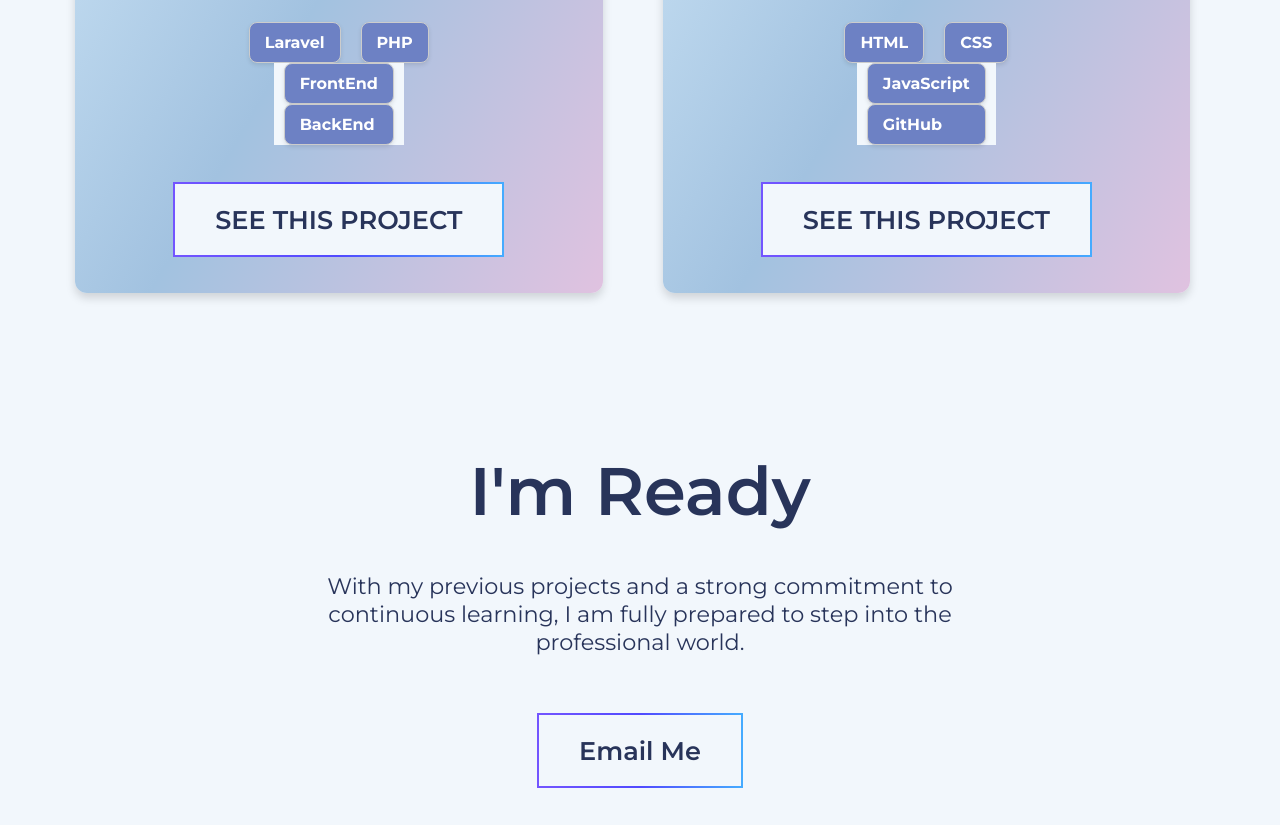
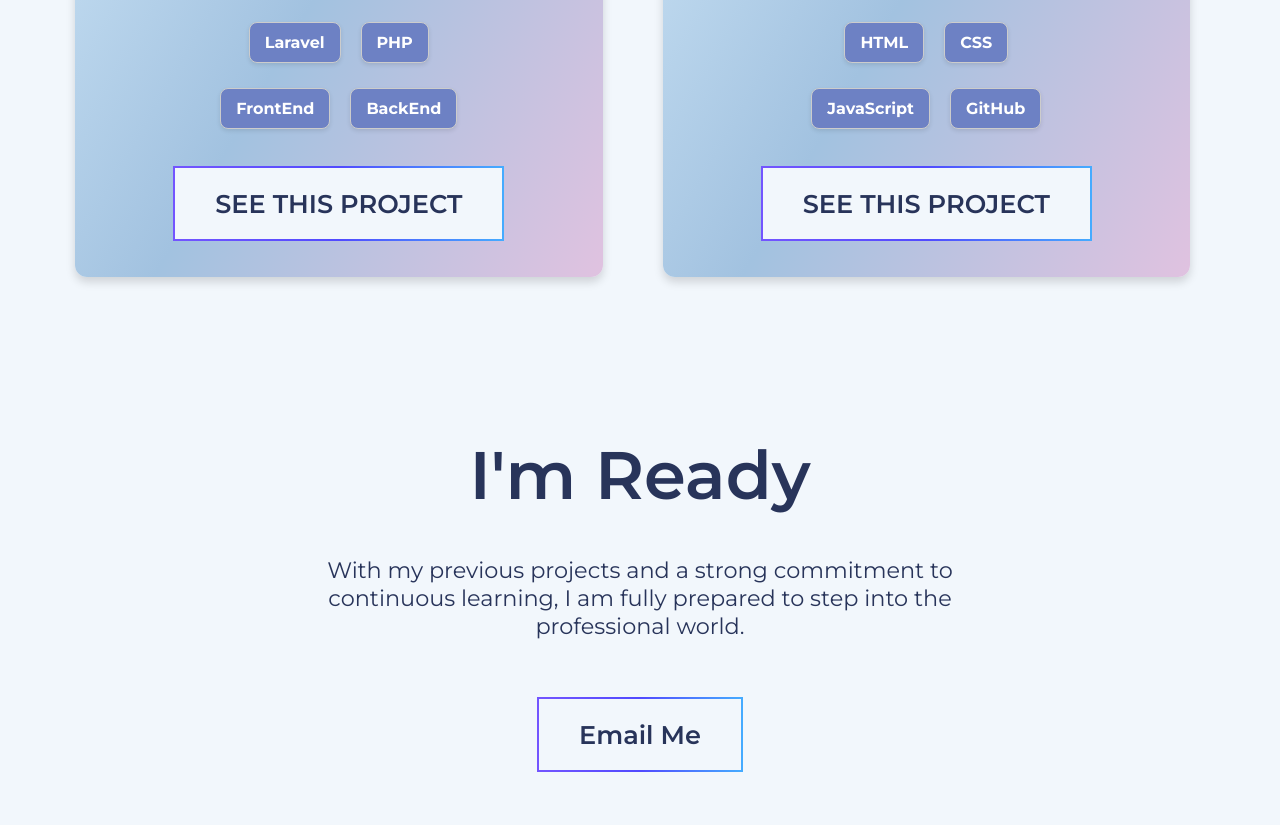
Before and after one commit to christinesilalahi/MyPortfolio, a plain HTML site: page index.html in a window 1280 px wide. Shown: the part 3360-4185 px from the top of the page. Drawn offline with nearby package versions, Linux system fonts and the light colour scheme.

Commit message:
Update index.html

```diff
--- a/index.html
+++ b/index.html
@@ -135,7 +135,7 @@
                                 <p class="text-box">Laravel</p>
                                 <p class="text-box">PHP</p>
                             </div>
-                            <div>
+                            <div class="text-container">
                                 <p class="text-box">FrontEnd</p>
                                 <p class="text-box">BackEnd</p>
                             </div>
@@ -150,7 +150,7 @@
                                 <p class="text-box">HTML</p>
                                 <p class="text-box">CSS</p>
                             </div>
-                            <div>
+                            <div class="text-container">
                                 <p class="text-box">JavaScript</p>
                                 <p class="text-box">GitHub</p>
                             </div>
```
